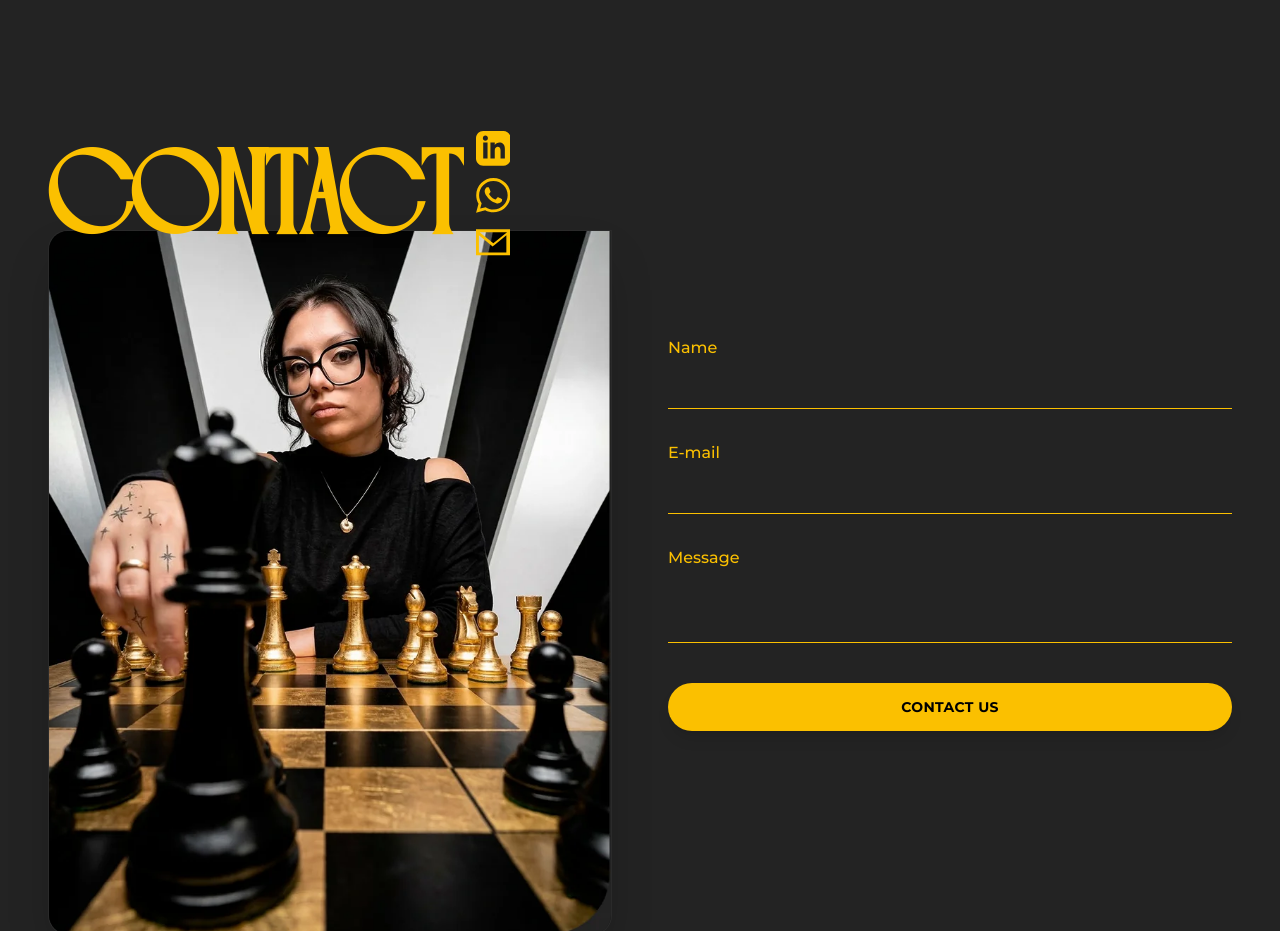
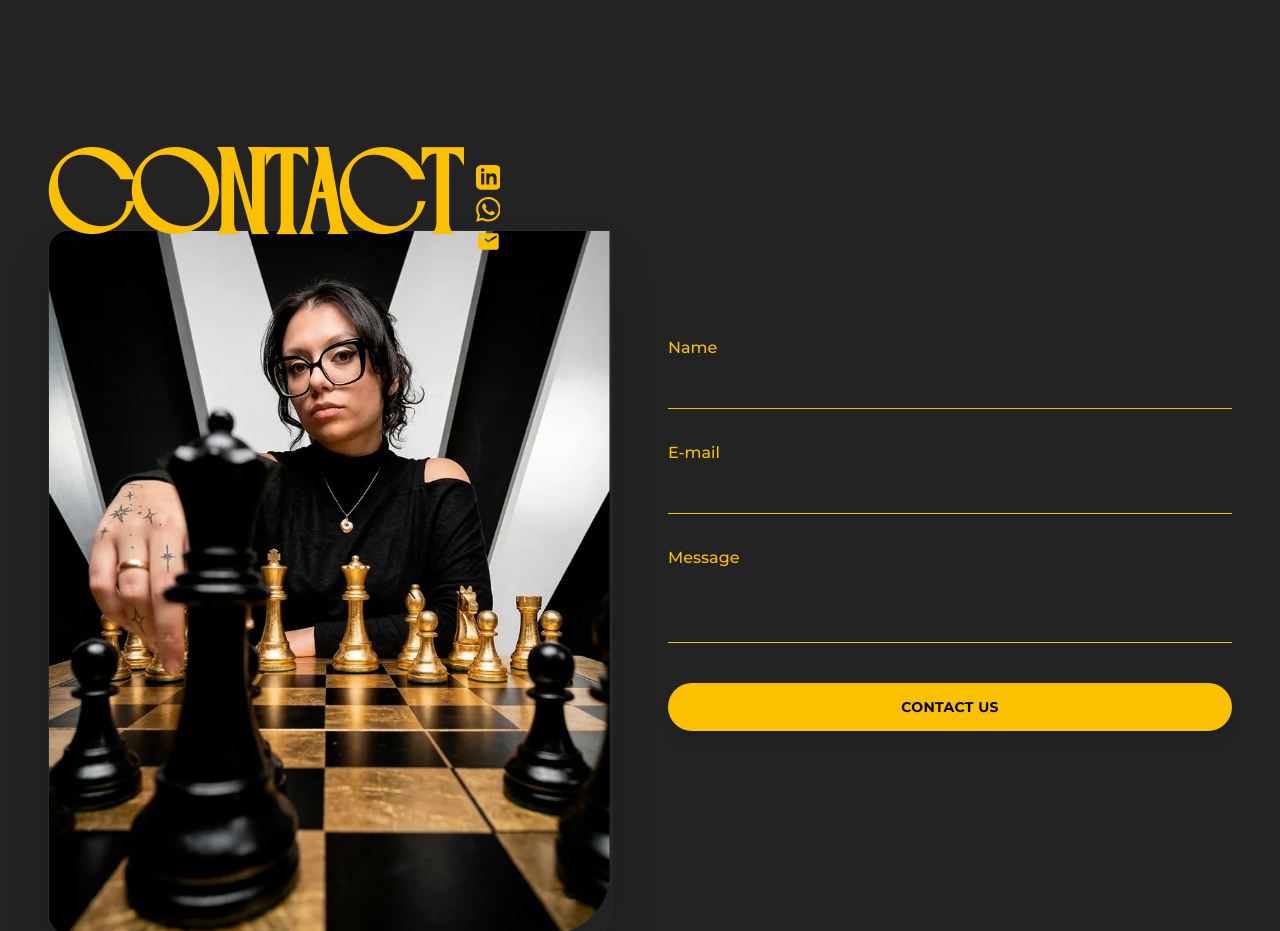
Before and after one commit to Gilliady/Cami-Portifolio, an Astro site: page / in a window 1280 px wide. Shown: the part 3060-3991 px from the top of the page. Built offline with nearby package versions, Linux system fonts and the light colour scheme; Astro itself is replaced by a stand-in of ours; no server answers.

Commit message:
fix(contact): align social icons to Palmore glyph height and use solid email icon

```diff
--- a/src/components/Contact.astro
+++ b/src/components/Contact.astro
@@ -22,20 +22,20 @@ const contactEmail = contentPt?.socials?.email || contentEn?.socials?.email || '
     <!-- Left Column: Overlapping Header + Social Icons + Chess Portrait -->
     <div class="flex flex-col w-full">
       <!-- Header with Social Icons on the left, overlapping top of portrait -->
-      <div class="relative z-20 flex items-center gap-1.5 sm:gap-3 lg:gap-4 -mb-[0.18em] text-[52px] sm:text-[80px] md:text-[100px] lg:text-[135px] xl:text-[165px] 2xl:text-[185px] whitespace-nowrap">
+      <div class="relative z-20 flex items-end gap-1.5 sm:gap-3 lg:gap-4 -mb-[0.18em] text-[52px] sm:text-[80px] md:text-[100px] lg:text-[135px] xl:text-[165px] 2xl:text-[185px] whitespace-nowrap">
         <h2 class="font-display text-[#fbc000] font-normal uppercase text-[1em] leading-[0.78] tracking-tight select-none">
           <span class="lang-text lang-en">CONTACT</span>
           <span class="lang-text lang-pt hidden">CONTATO</span>
         </h2>
 
-        <!-- Social Icons Column: exact same height (0.78em) as CONTACT/CONTATO -->
-        <div class="flex flex-col justify-between items-center h-[0.78em] shrink-0 text-[#fbc000]">
+        <!-- Social Icons Column: exact cap-to-baseline height (0.54em) of CONTACT/CONTATO -->
+        <div class="flex flex-col justify-between items-center h-[0.54em] mb-[0.035em] shrink-0 text-[#fbc000]">
           <!-- LinkedIn -->
           <a
             href={linkedinUrl}
             target="_blank"
             rel="noopener noreferrer"
-            class="w-[0.21em] h-[0.21em] hover:text-white transition-colors duration-200 block"
+            class="w-[0.15em] h-[0.15em] hover:text-white transition-colors duration-200 block"
             aria-label="LinkedIn Profile"
           >
             <svg class="w-full h-full fill-current block" viewBox="0 0 24 24">
@@ -48,7 +48,7 @@ const contactEmail = contentPt?.socials?.email || contentEn?.socials?.email || '
             href={whatsappUrl}
             target="_blank"
             rel="noopener noreferrer"
-            class="w-[0.21em] h-[0.21em] hover:text-white transition-colors duration-200 block"
+            class="w-[0.15em] h-[0.15em] hover:text-white transition-colors duration-200 block"
             aria-label="WhatsApp Contact"
           >
             <svg class="w-full h-full fill-current block" viewBox="0 0 24 24">
@@ -59,11 +59,11 @@ const contactEmail = contentPt?.socials?.email || contentEn?.socials?.email || '
           <!-- Email -->
           <a
             href={contactEmail}
-            class="w-[0.21em] h-[0.21em] hover:text-white transition-colors duration-200 block"
+            class="w-[0.15em] h-[0.15em] hover:text-white transition-colors duration-200 block"
             aria-label="Send Email"
           >
             <svg class="w-full h-full fill-current block" viewBox="0 0 24 24">
-              <path d="M0 3v18h24v-18h-24zm21.518 2l-9.518 7.713-9.518-7.713h19.036zm-19.518 14v-11.817l9.518 7.713 9.518-7.713v11.817h-19.036z"/>
+              <path d="M20 4H4c-1.1 0-1.99.9-1.99 2L2 18c0 1.1.9 2 2 2h16c1.1 0 2-.9 2-2V6c0-1.1-.9-2-2-2zm0 4-8 5-8-5V6l8 5 8-5v2z"/>
             </svg>
           </a>
         </div>
```
